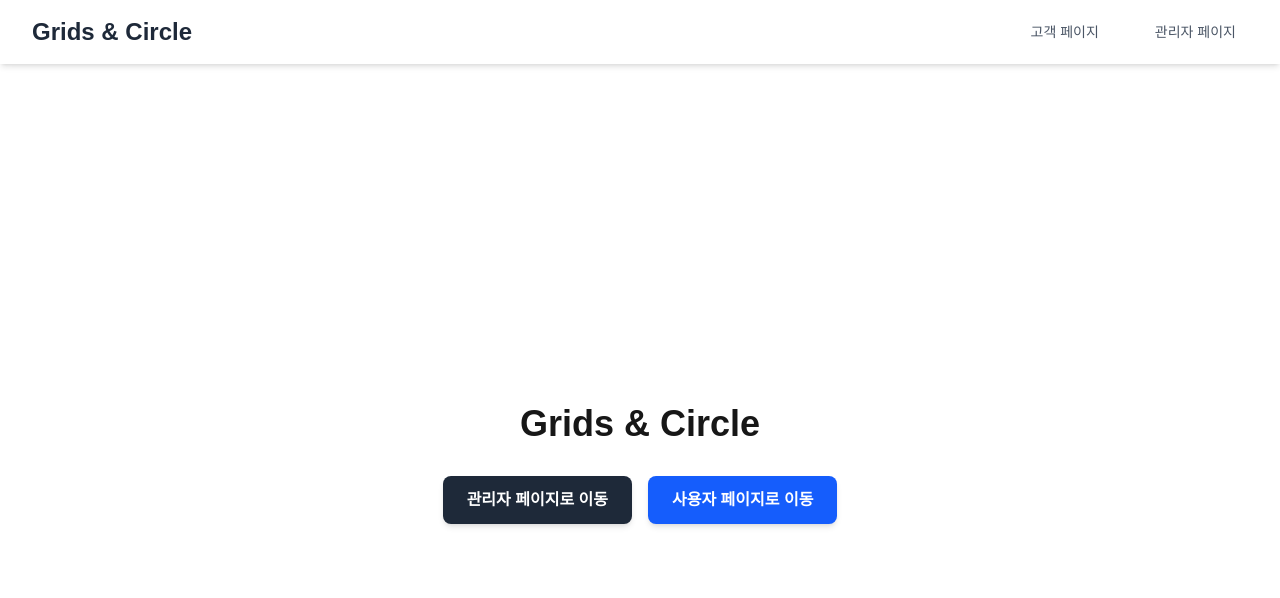
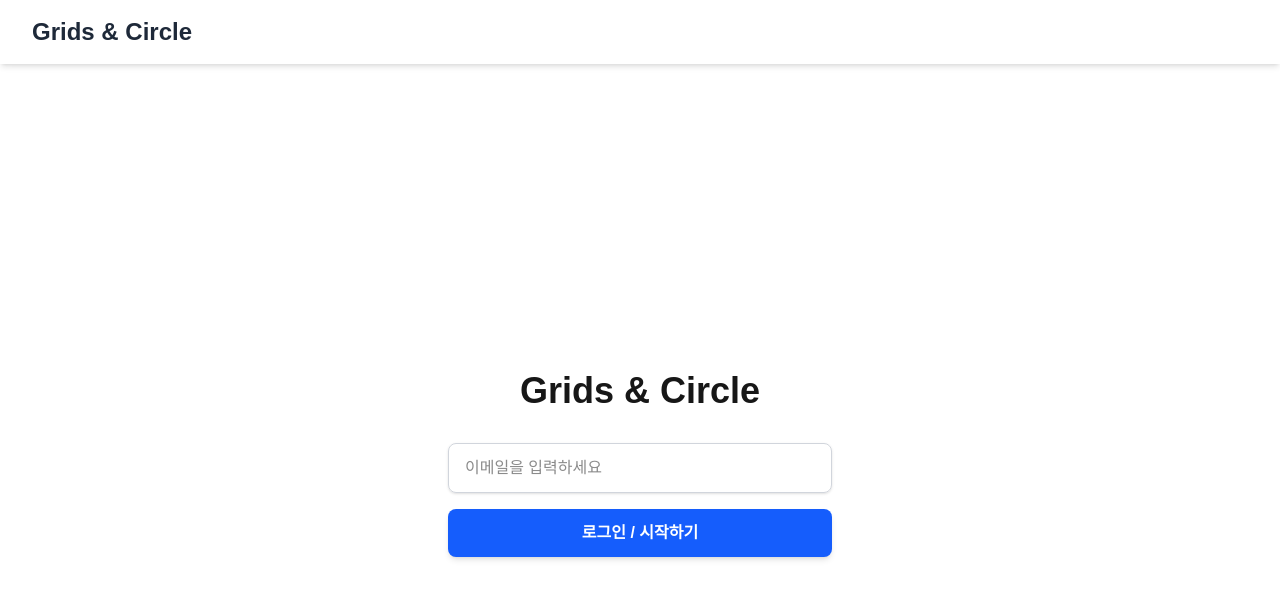
Before and after one commit to prgrms-be-devcourse/NBE7-9-1-Team10, a Next.js app in the folder Frontend/my-app/: page / in a window 1280 px wide. Shown: the top 598 px of the page. Built offline with nearby package versions, Linux system fonts and the light colour scheme.

Commit message:
feat: 메인 페이지 로그인 기능 추가

```diff
--- a/Frontend/my-app/src/app/layout.tsx
+++ b/Frontend/my-app/src/app/layout.tsx
@@ -25,22 +25,6 @@ export default function ItemsLayout({
                                     Grids & Circle
                                 </Link>
                             </div>
-
-                            {/* 네비게이션 메뉴 */}
-                            <div className="flex space-x-8">
-                                <Link
-                                    href="/items"
-                                    className="text-gray-600 hover:text-gray-900 px-3 py-2 rounded-md text-sm font-medium transition-colors"
-                                >
-                                    고객 페이지
-                                </Link>
-                                <Link
-                                    href="/adm"
-                                    className="text-gray-600 hover:text-gray-900 px-3 py-2 rounded-md text-sm font-medium transition-colors"
-                                >
-                                    관리자 페이지
-                                </Link>
-                            </div>
                         </div>
                     </div>
                 </nav>
--- a/Frontend/my-app/src/app/page.tsx
+++ b/Frontend/my-app/src/app/page.tsx
@@ -1,32 +1,62 @@
-import Link from 'next/link';
+"use client"
+
+import { useState } from 'react';
+import { useRouter } from 'next/navigation';
+import { login } from '@/lib/client';
 
 export default function HomePage() {
+
+  const router = useRouter();
+    const [email, setEmail] = useState('');
+    const [isLoading, setIsLoading] = useState(false);
+
+  const handleSubmit = async (e: React.FormEvent) => {
+    e.preventDefault();
+    if (!email) {
+        alert('이메일을 입력해주세요.');
+        return;
+    }
+    setIsLoading(true);
+
+    try {
+        const response = await login(email);
+        // 백엔드에서 받은 role에 따라
+        if (response.role === 'ADMIN') {
+            router.push('/admin'); // 관리자 페이지로 이동
+        } else {
+            router.push('/items'); // 사용자 페이지로 이동
+        }
+    } catch (error) {
+        console.error(error);
+        alert('로그인에 실패했습니다. 이메일을 확인해주세요.');
+    } finally {
+        setIsLoading(false);
+    }
+};
+
   return (
-    // 전체 화면을 차지하고, 컨텐츠를 수직/수평 중앙에 정렬합니다.
         <main className="flex min-h-screen flex-col items-center justify-center p-24">
-      <div className="text-center">
+            <div className="w-full max-w-sm text-center">
                 <h1 className="text-4xl font-bold mb-8">
                     Grids & Circle
                 </h1>
 
-        {/* 버튼들을 담는 컨테이너 */}
-        <div className="flex gap-4">
-
-          {/* Link 컴포넌트로 클라이언트 사이드 네비게이션을 구현합니다. */}
-          <Link href="/adm">
-            <button className="px-6 py-3 bg-gray-800 text-white font-semibold rounded-lg shadow-md hover:bg-gray-700 transition-colors">
-              관리자 페이지로 이동
+                <form onSubmit={handleSubmit} className="flex flex-col gap-4">
+                    <input
+                        type="email"
+                        value={email}
+                        onChange={(e) => setEmail(e.target.value)}
+                        placeholder="이메일을 입력하세요"
+                        className="px-4 py-3 border border-gray-300 rounded-lg shadow-sm focus:outline-none focus:ring-2 focus:ring-blue-500"
+                    />
+                    <button
+                        type="submit"
+                        disabled={isLoading}
+                        className="px-6 py-3 bg-blue-600 text-white font-semibold rounded-lg shadow-md hover:bg-blue-500 transition-colors disabled:bg-gray-400"
+                    >
+                        {isLoading ? '로그인 중...' : '로그인 / 시작하기'}
                     </button>
-          </Link>
-
-          {/* 사용자 페이지 경로를 '/items'로 가정했습니다. 필요에 맞게 수정하세요. */}
-          <Link href="/items">
-             <button className="px-6 py-3 bg-blue-600 text-white font-semibold rounded-lg shadow-md hover:bg-blue-500 transition-colors">
-              사용자 페이지로 이동
-            </button>
-          </Link>
-
-        </div>
+                </form>
             </div>
         </main>
     );
--- a/Frontend/my-app/src/lib/client.ts
+++ b/Frontend/my-app/src/lib/client.ts
@@ -1,5 +1,7 @@
 import { ItemDto, ItemCreateRequest } from "@/type/items";
 import { OrdersResponse } from "@/type/orders";
+import { UserRole } from "@/type/user";
+
 export function fetchApi(url: string, options?: RequestInit) {
     if (options?.body) {
         const headers = new Headers(options.headers || {});
@@ -65,3 +67,9 @@ export function getOrders(status?: string): Promise<OrdersResponse> {
     }
     return fetchApi(url);
 }
+export function login(email: string): Promise<UserRole> {
+    return fetchApi('/api/v1/login', {
+        method: 'POST',
+        body: JSON.stringify({ email }),
+    });
+}
--- /dev/null
+++ b/Frontend/my-app/src/type/user.ts
@@ -0,0 +1,4 @@
+export type LoginResponse = {
+    email: string;
+    role: 'ADMIN' | 'USER'; // 역할은 특정 문자열만 오도록 제한
+};
```
Lines whose indentation alone changed are shown as unchanged.
